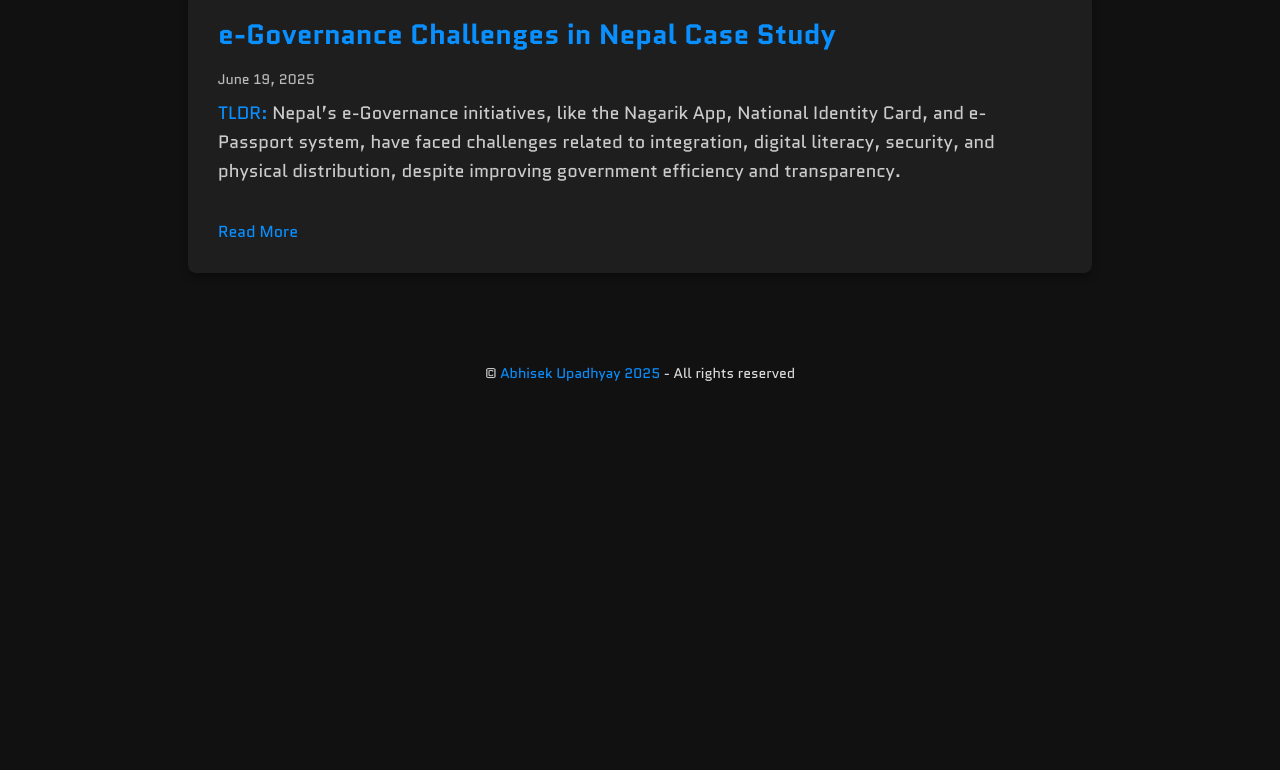
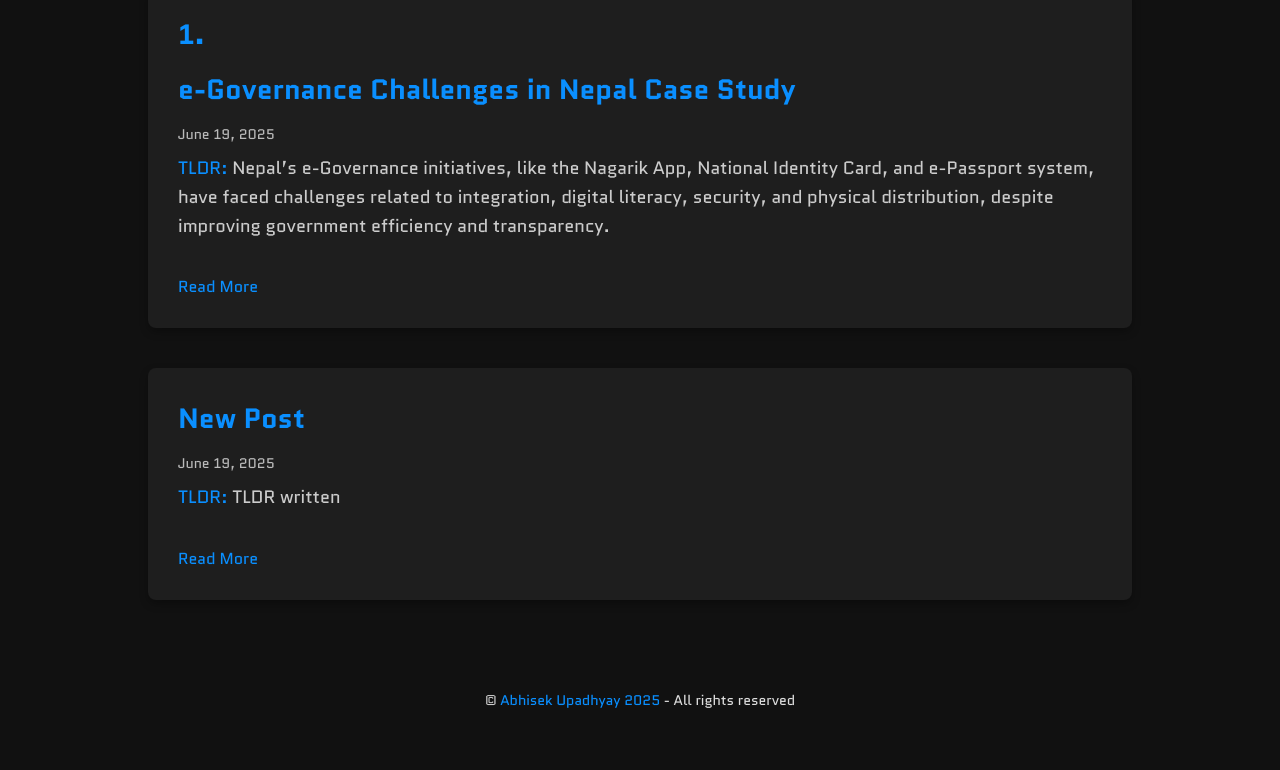
Before and after one commit to upadhyayabhisek/portfolio, a plain HTML site: page blog.html in a window 1280 px wide. Shown: the part 254-1024 px from the top of the page. Before the commit the page ends 800 px from the top, so only its background shows below. Drawn offline with Linux system fonts and the light colour scheme.

Commit message:
blog-page-upadte-6-21-2025

```diff
--- a/CSS/blog.css
+++ b/CSS/blog.css
@@ -10,7 +10,7 @@ body {
 }
 
 .container {
-    max-width: 1200px;
+    max-width: 1500px;
     margin: 0 auto;
     padding: 40px 20px;
 }
--- a/blog.html
+++ b/blog.html
@@ -4,8 +4,8 @@
 <head>
     <meta charset="UTF-8">
     <meta name="viewport" content="width=device-width, initial-scale=1.0">
-    <link rel="stylesheet" href="CSS/styles.css">
-    <link rel="stylesheet" href="CSS/blog.css">
+    <link rel="stylesheet" href="CSS/styles.css"> <!-- Main Styles -->
+    <link rel="stylesheet" href="css/blog.css"> <!-- Blog Specific Styles -->
     <link rel="shortcut icon" href="assets/images/favicon.png" type="image/x-icon">
     <title>Blog | Abhisek Upadhyay</title>
 </head>
@@ -29,9 +29,8 @@
             <section class="blog-posts">
                 <h1>My Thoughts!</h1>
 
-
-
                 <div class="blog-post">
+                    <h2>1.</h2>
                     <h2>e-Governance Challenges in Nepal Case Study</h2>
                     <p class="post-date">June 19, 2025</p>
                     <p class="post-excerpt">
@@ -214,12 +213,22 @@
                 </div>
 
 
+                <div class="blog-post">
+                    <h2>New Post</h2>
+                    <p class="post-date">June 19, 2025</p>
+                    <p class="post-excerpt">
+                        <span class="tldr">TLDR:</span> TLDR written
+                    </p>
+                    <a href="#!" class="read-more">Read More</a>
+                    <div class="full-post">
+                        full post
+                    </div>
+                </div>
 
 
             </section>
         </main>
 
-        <!-- FOOTER -->
         <footer>
 
             <div class="bottom-footer">
```
